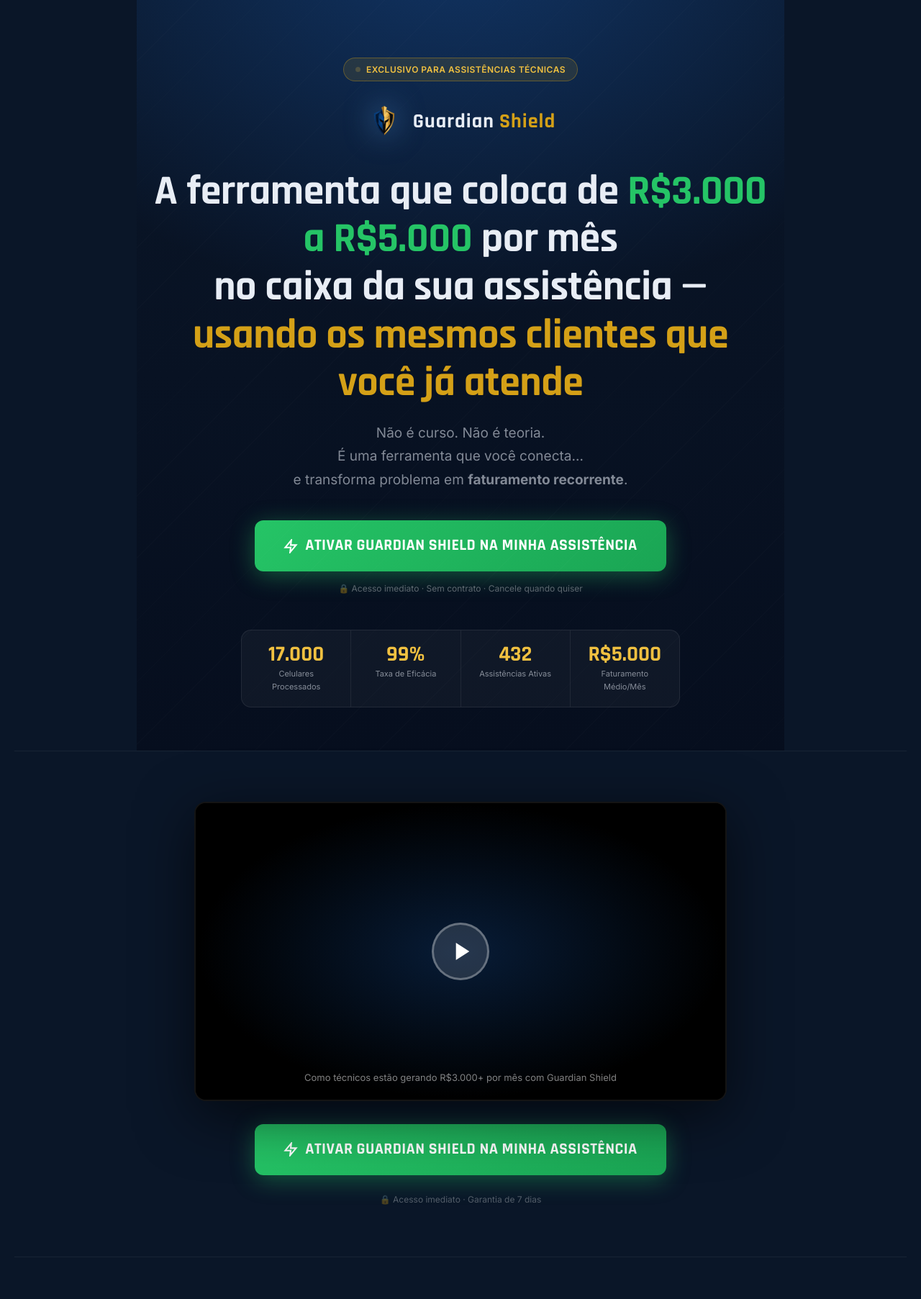
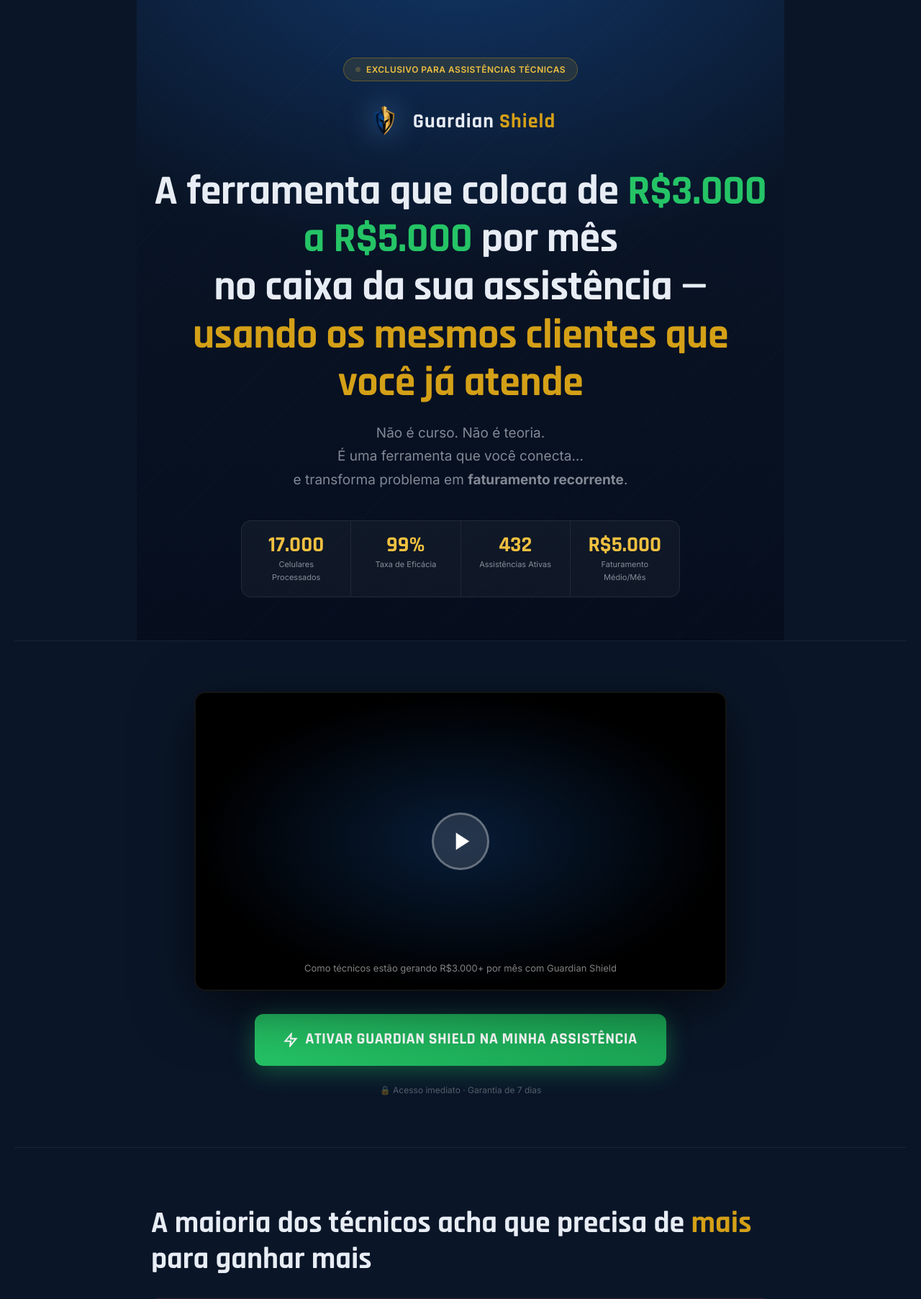
Before and after one commit to guardian-shield/guardian-shield, a Python web app: template templates/vendas.html in a window 1280 px wide. Shown: the top 1805 px of the page at 72% size. Run offline with Jinja, Linux system fonts and the light colour scheme; the template is opened without the code that fills it, so the values that code supplies are empty; some libraries are stand-ins or nearby versions.

Commit message:
fix: remove botão CTA do hero, mantém apenas após VSL

```diff
--- a/templates/vendas.html
+++ b/templates/vendas.html
@@ -645,12 +645,6 @@ h2 .green { color: var(--green); }
     e transforma problema em <strong>faturamento recorrente</strong>.
   </p>
 
-  <a href="/pagar" class="btn-hero">
-    <svg width="20" height="20" viewBox="0 0 24 24" fill="none" stroke="currentColor" stroke-width="2.5"><path d="M13 2L3 14h9l-1 8 10-12h-9l1-8z"/></svg>
-    ATIVAR GUARDIAN SHIELD NA MINHA ASSISTÊNCIA
-  </a>
-  <p class="hero-garantia">🔒 Acesso imediato · Sem contrato · Cancele quando quiser</p>
-
   <div class="stats-bar">
     <div class="stat-item">
       <div class="stat-num" data-target="17000">0</div>
```
